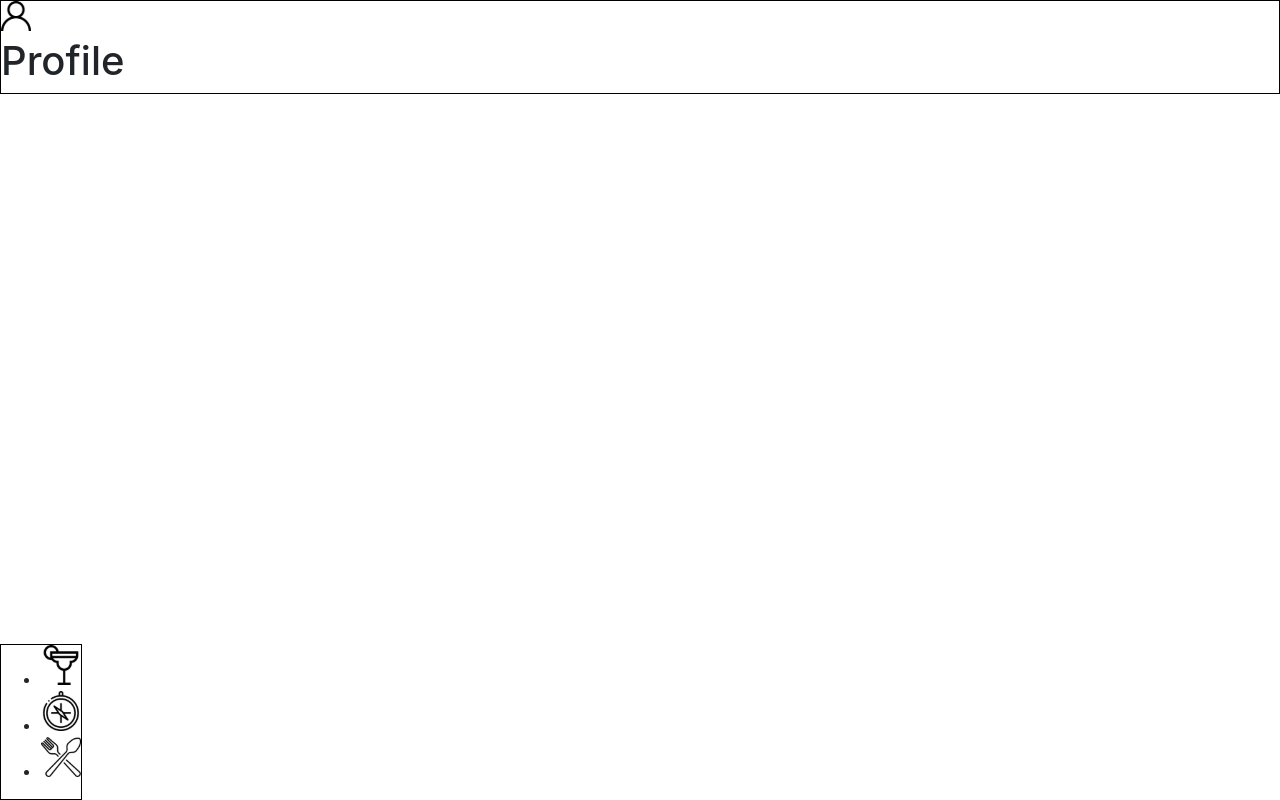
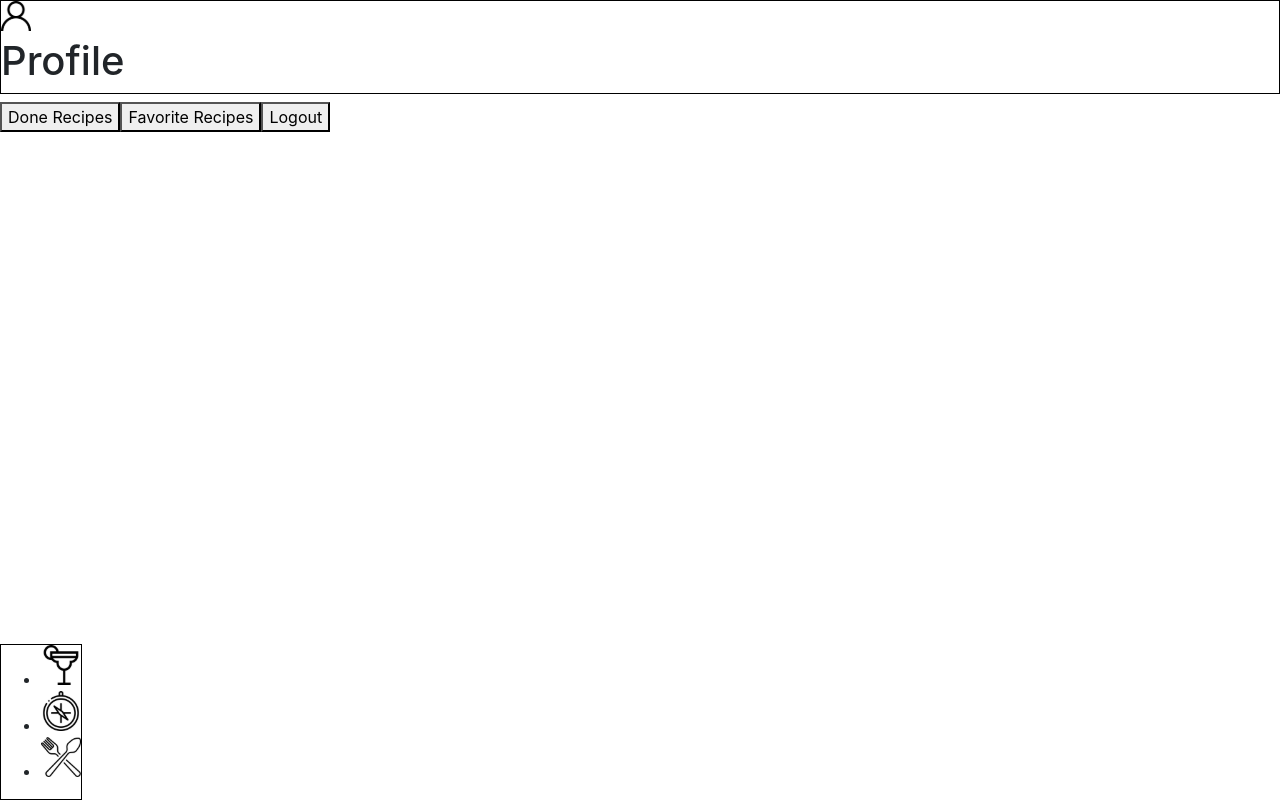
Before and after one commit to raphaelalmeidamartins/fine-flavor, a React (Create React App) app: page /profile in a window 1280 px wide. Built offline with nearby package versions, Linux system fonts and the light colour scheme; the HTML template or start-up script is replaced by a standard one.

Commit message:
:heavy: feat: Implementaçao da pagina de perfil

```diff
--- a/src/pages/ProfilePage.js
+++ b/src/pages/ProfilePage.js
@@ -1,11 +1,49 @@
 import React from 'react';
+import { useSelector } from 'react-redux';
+import { useHistory } from 'react-router-dom';
 import Header from '../components/Header';
 import NavBar from '../components/NavBar';
 
 function ProfilePage() {
+  const email = useSelector((state) => state.user.email);
+  const history = useHistory();
+
   return (
     <div>
       <Header title="Profile" />
+      <h2
+        data-testid="profile-email"
+      >
+        {email}
+      </h2>
+      <button
+        data-testid="profile-done-btn"
+        type="button"
+        onClick={ () => history.push('/done-recipes') }
+      >
+        Done Recipes
+
+      </button>
+      <button
+        data-testid="profile-favorite-btn"
+        type="button"
+        onClick={ () => history.push('/favorite-recipes') }
+      >
+        Favorite Recipes
+
+      </button>
+      <button
+        data-testid="profile-logout-btn"
+        type="button"
+        onClick={ () => {
+          localStorage.clear();
+          history.push('/');
+        } }
+      >
+        Logout
+
+      </button>
+
       <NavBar />
     </div>
   );
```
